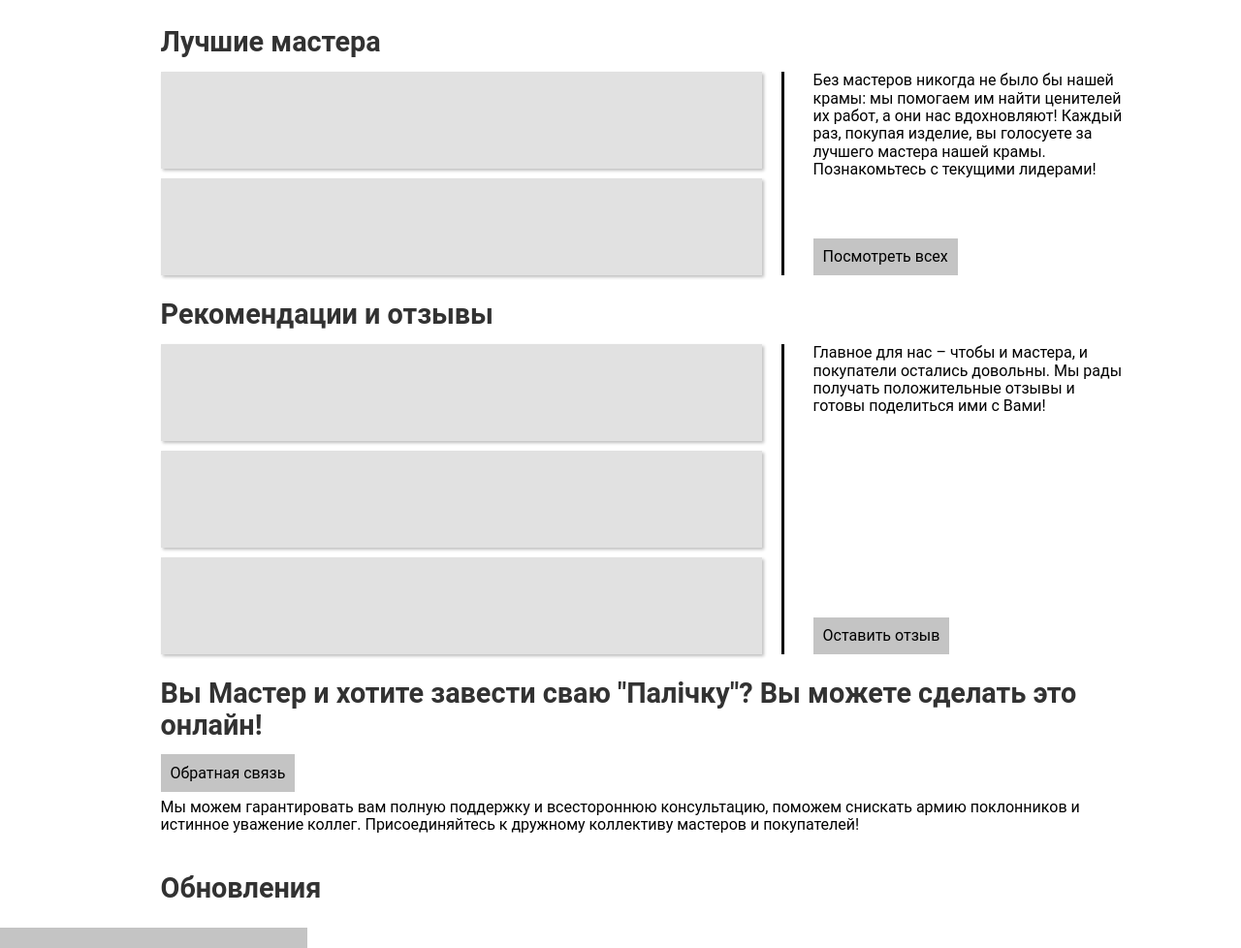
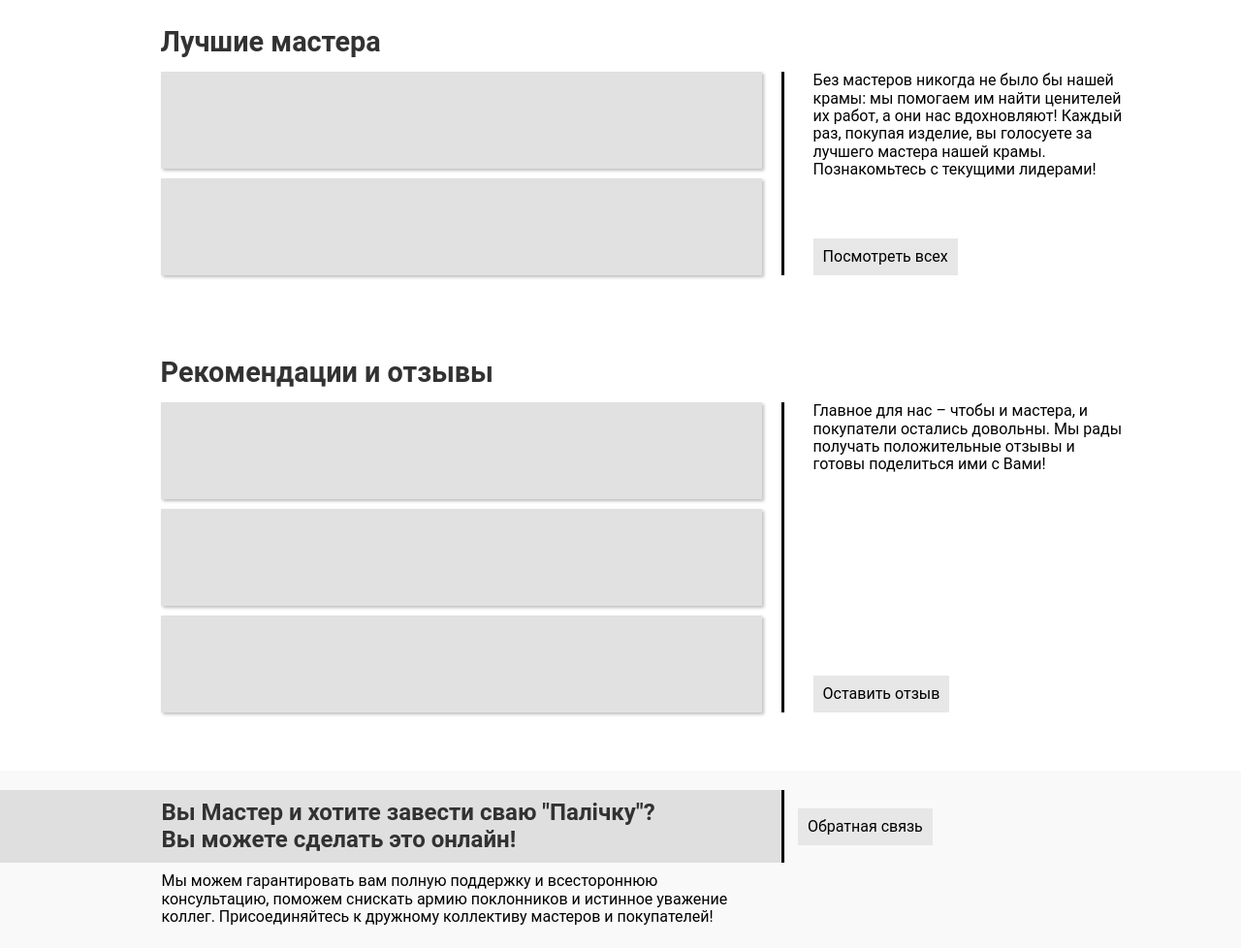
Before and after one commit to SADmammoth/palichka-static, a plain HTML site: page index.html in a window 1280 px wide. Shown: the part 709-1687 px from the top of the page at 97% size. Drawn offline with Linux system fonts and the light colour scheme.

Commit message:
feat: adaptive message-grid construction

```diff
--- a/index.html
+++ b/index.html
@@ -95,18 +95,13 @@
     </section>
   </div>
     <section class='messege-grid'>
-      <div class='messege-title'>
-        <div class='container'>
-      <h2>Вы Мастер и хотите завести сваю "Палiчку"?
+      <h2 class='messege-title'>Вы Мастер и хотите завести сваю "Палiчку"?
+      <br/>
           <span class='subtitle'>Вы можете сделать это онлайн!</span></h2>
-          <a href='#' class='button'>Обратная связь</a>
-        </div>
-        </div>
-        <div class='container'>
+      <a href='#' class='button'>Обратная связь</a>
       <p class='description'>Мы можем гарантировать вам полную поддержку и всестороннюю консультацию, поможем
         снискать армию поклонников и истинное уважение коллег. Присоединяйтесь к дружному
         коллективу мастеров и покупателей!</p>
-        </div>
     </section>
 
     <section class='news-section'>
--- a/style.css
+++ b/style.css
@@ -1,11 +1,12 @@
 
 :root {
   --main-image: url('./assets/images/');
-  --dark-background: #767676;
-  --background: #c4c4c4;
+  --dark-background: #DFDFDF;
+  --background: #F9F9F9;
   --light-background: #e1e1e1;
   --primary-text-color: #323232;
   --secondary-text-color: #767676;
+  --buttons-color: #E7E7E7;
   --common-text-color: #000000;
   --divider: 3px solid #000000;
   --viewport-width: 1000px;
@@ -82,7 +83,7 @@ nav li {
 .button {
   padding: 10px;
   font-size: 1.1;
-  background: var(--background);
+  background: var(--buttons-color);
 }
 
 .link {
@@ -100,15 +101,6 @@ nav li {
 
 .pictogram {
   padding: 5px;
-}
-
-.messege {
-  background: var(--dark-background);
-}
-
-.messege-title {
-  background: var(--background);
-  border-right: var(--divider);
 }
 
 .copyrights {
@@ -157,6 +149,7 @@ nav li {
                        'articles button';
   justify-items: start;
   align-items: flex-start;
+  margin-bottom: 60px;
 }
 
 .container {
@@ -177,6 +170,51 @@ nav li {
   height: 100px;
 }
 
+
+.messege-title {
+  grid-area: title;
+  border-right: var(--divider);
+  padding-right: 20px;
+  margin-right: 30px;
+  max-width: 620px;
+  width: 95vw;
+  padding-left: calc((100vw - var(--viewport-width))/2 + 2% + 10px);
+  font-size: 1.5rem;
+  margin-top: 0;
+  margin-bottom: 0;
+  background-color: var(--dark-background);
+  padding-top: 10px;
+  padding-bottom: 10px;
+}
+
+.messege-grid .button {
+  grid-area: button;
+}
+
+.messege-grid .description {
+  grid-area: desc;
+  margin-right: 30px;
+  max-width: 620px;
+  width: 100vw;
+  padding-left: calc((100vw - var(--viewport-width))/2 + 2% + 10px);
+  margin-top: 0;
+  margin-bottom: 0;
+  padding-top: 10px;
+  padding-bottom: 10px;
+}
+
+.messege-grid {
+  display: grid;
+  grid-template: 'title button'
+                 'desc  .' / auto 1fr;
+  align-items: center;
+  justify-items: flex-start;
+  justify-content: center;
+
+  padding: 20px 0;
+  background: var(--background);
+}
+
 @media screen and (max-width: 900px) {
   .articles-grid .description{
     display: none;
@@ -191,4 +229,22 @@ nav li {
                          'articles'
                          'button';
   }
+
+  .messege-grid * {
+    margin: 0;
+  }
+
+  .messege-title {
+    border-right: none;
+    padding-left: 5px;
+  }
+
+  .messege-grid {
+    display: grid;
+    grid-template: 'title'
+                   'desc'
+                   'button' / 96%;
+    grid-gap: 10px;
+    margin: 0 2%;
+  }
 }
```
